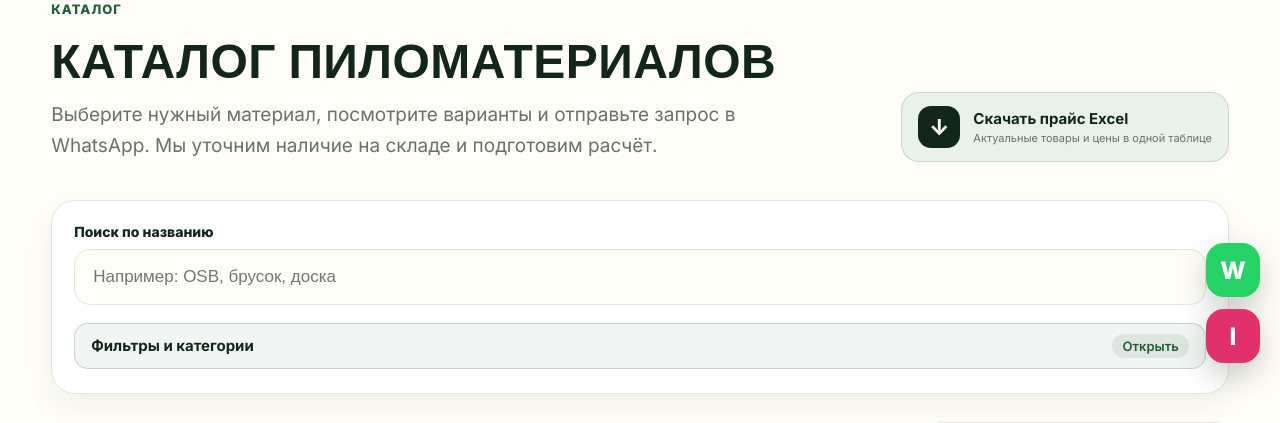
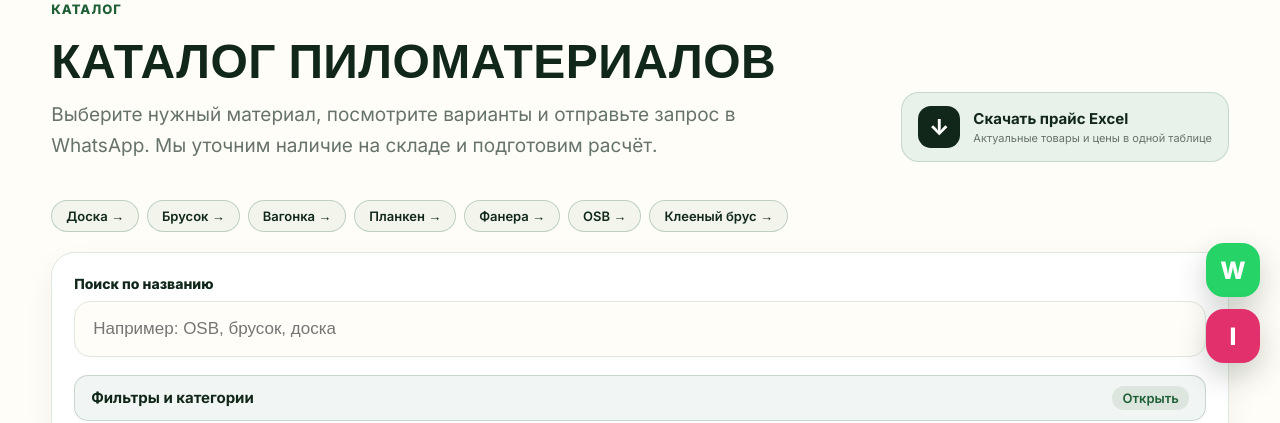
Before and after one commit to mariyafedorova230702-dev/site_russles, a Flask app: a page that uses templates/catalog.html in a window 1280 px wide. Shown: the part 271-694 px from the top of the page. Run offline with Flask 3, Linux system fonts and the light colour scheme; some libraries are stand-ins or nearby versions.

Commit message:
Link category SEO pages from homepage and catalog
- Homepage category cards and quick-chips now link to /vagonka-almaty etc.
- Catalog shows category link chips at the top for SEO page navigation
- Pass category_page_slugs to all templates via context processor

Co-Authored-By: Claude Sonnet 4.6 <noreply@anthropic.com>

```diff
--- a/app.py
+++ b/app.py
@@ -1086,6 +1086,7 @@ def inject_navigation_data():
         "local_business_jsonld": build_local_business_jsonld() if seo_indexable else None,
         "website_jsonld": build_website_jsonld() if seo_indexable else None,
         "og_image": absolute_url(url_for("static", filename="images/hero.webp")),
+        "category_page_slugs": {item["slug"] for item in CATEGORY_PAGES},
     }
 
 
--- a/static/css/style.css
+++ b/static/css/style.css
@@ -4481,3 +4481,29 @@ h1, h2, h3 {
         padding: 14px 18px 16px;
     }
 }
+
+.catalog-category-links {
+    display: flex;
+    flex-wrap: wrap;
+    gap: 8px;
+    margin-bottom: 20px;
+}
+
+.catalog-category-link {
+    display: inline-flex;
+    align-items: center;
+    padding: 7px 14px;
+    border: 1.5px solid rgba(31, 95, 53, 0.25);
+    border-radius: 20px;
+    background: rgba(31, 95, 53, 0.05);
+    color: var(--green-dark);
+    font-size: 13px;
+    font-weight: 600;
+    text-decoration: none;
+    transition: background 0.15s, border-color 0.15s;
+}
+
+.catalog-category-link:hover {
+    background: rgba(31, 95, 53, 0.12);
+    border-color: var(--green);
+}
--- a/templates/catalog.html
+++ b/templates/catalog.html
@@ -24,6 +24,16 @@
                     <small>{{ t('catalog.download_price_hint') }}</small>
                 </span>
             </a>
+        </div>
+
+        <div class="catalog-category-links">
+            {% for category in navigation_categories %}
+            {% if category.slug in category_page_slugs %}
+            <a href="{{ url_for('category_page', category_slug=category.slug) }}" class="catalog-category-link">
+                {{ category.name }} →
+            </a>
+            {% endif %}
+            {% endfor %}
         </div>
 
         <div class="catalog-controls">
```
Also changed, not shown: templates/index.html (+8 -0 lines).
